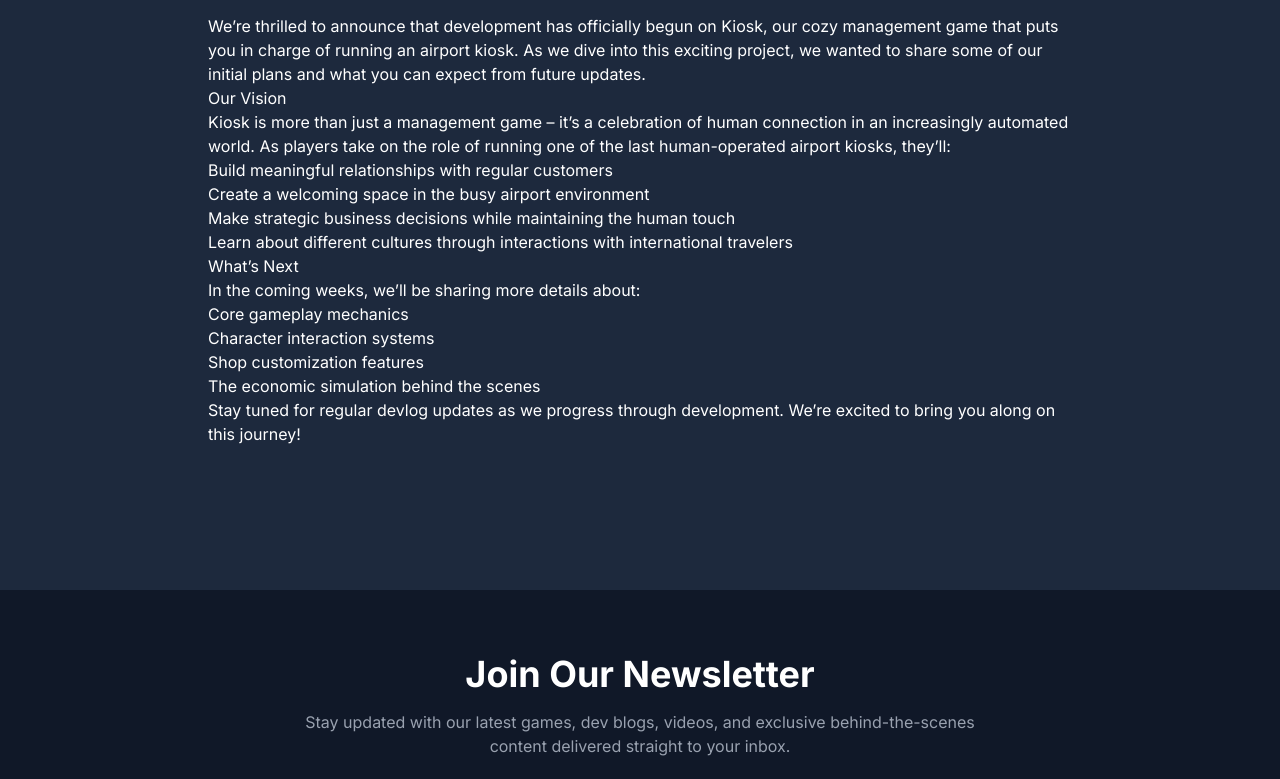
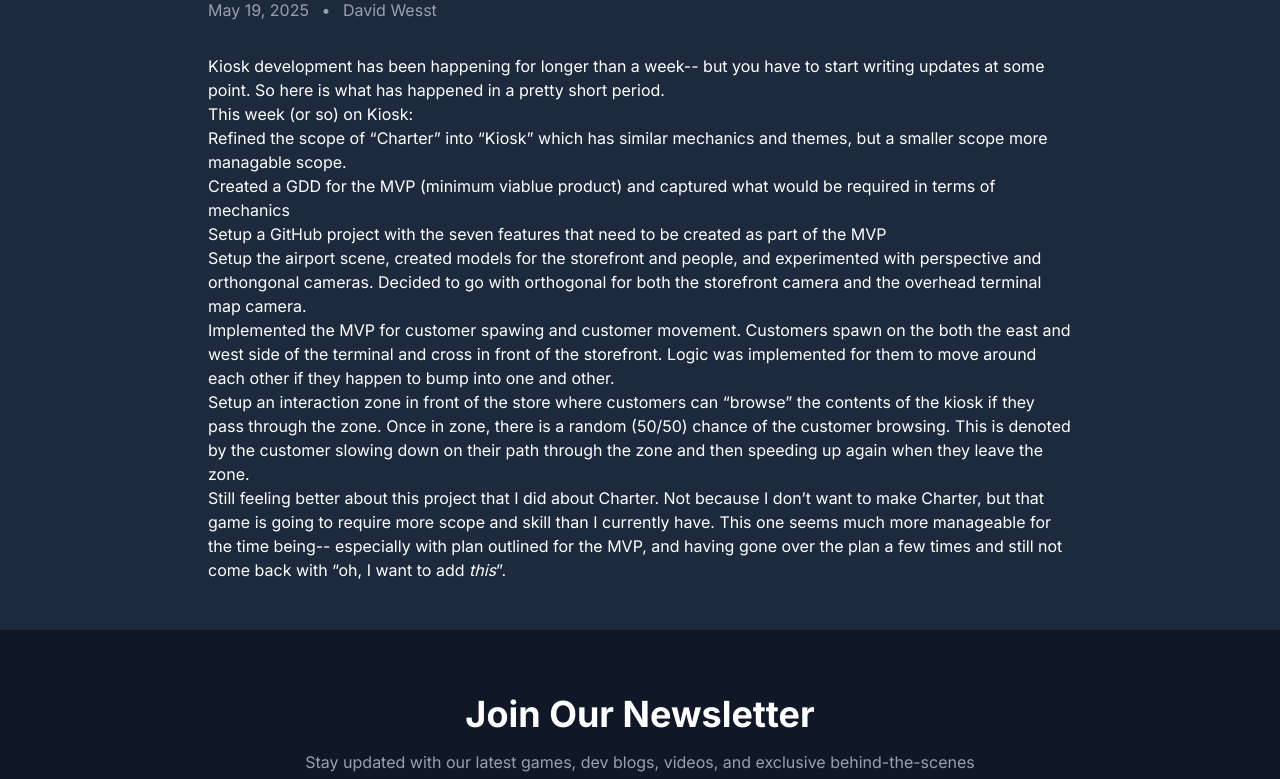
Before and after one commit to cocobokostudios/website, an Astro site: page /blog/2025-05-19_kiosk-development-begins in a window 1280 px wide. Shown: the part 274-1053 px from the top of the page. Built offline with nearby package versions, Linux system fonts and the light colour scheme; Astro itself is replaced by a stand-in of ours.

Commit message:
content update: updated kiosk devlog 1 metadata and a sentence.

```diff
--- a/src/content/blog/2025-05-19_kiosk-development-begins/index.md
+++ b/src/content/blog/2025-05-19_kiosk-development-begins/index.md
@@ -1,30 +1,21 @@
 ---
-title: "Kiosk Development Begins!"
+title: "Kiosk Devlog #1: Kiosk Development (and Devlog) Begins!"
 pubDate: 2025-05-19
 author: "David Wesst"
-description: "Exciting news as we begin development on our cozy management game, Kiosk"
+description: "First devlog for Kiosk-- and you have to start somewhere, right? 😊"
 category: "devlog"
 tags: ["project-kiosk", "development-update"]
 ---
 
-We're thrilled to announce that development has officially begun on Kiosk, our cozy management game that puts you in charge of running an airport kiosk. As we dive into this exciting project, we wanted to share some of our initial plans and what you can expect from future updates.
+Kiosk development has been happening for longer than a week-- but you have to start writing updates at some point. So here is what has happened in a pretty short period.
 
-## Our Vision
+This week (or so) on Kiosk:
 
-Kiosk is more than just a management game – it's a celebration of human connection in an increasingly automated world. As players take on the role of running one of the last human-operated airport kiosks, they'll:
+- Refined the scope of "Charter" into "Kiosk" which has similar mechanics and themes, but a smaller scope more managable scope.
+- Created a GDD for the MVP (minimum viablue product) and captured what would be required in terms of mechanics
+- Setup a GitHub project with the seven features that need to be created as part of the MVP
+- Setup the airport scene, created models for the storefront and people, and experimented with perspective and orthongonal cameras. Decided to go with orthogonal for both the storefront camera and the overhead terminal map camera.
+- Implemented the MVP for customer spawing and customer movement. Customers spawn on the both the east and west side of the terminal and cross in front of the storefront. Logic was implemented for them to move around each other if they happen to bump into one and other.
+- Setup an interaction zone in front of the store where customers can "browse" the contents of the kiosk if they pass through the zone. Once in zone, there is a random (50/50) chance of the customer browsing. This is denoted by the customer slowing down on their path through the zone and then speeding up again when they leave the zone.
 
-- Build meaningful relationships with regular customers
-- Create a welcoming space in the busy airport environment
-- Make strategic business decisions while maintaining the human touch
-- Learn about different cultures through interactions with international travelers
-
-## What's Next
-
-In the coming weeks, we'll be sharing more details about:
-
-- Core gameplay mechanics
-- Character interaction systems
-- Shop customization features
-- The economic simulation behind the scenes
-
-Stay tuned for regular devlog updates as we progress through development. We're excited to bring you along on this journey!
+Still feeling better about this project that I did about Charter. Not because I don't want to make Charter, but that game is going to require more scope and skill than I currently have. This one seems much more manageable for the time being-- especially with plan outlined for the MVP, and having gone over the plan a few times and still not come back with "oh, I want to add _this_".
```
